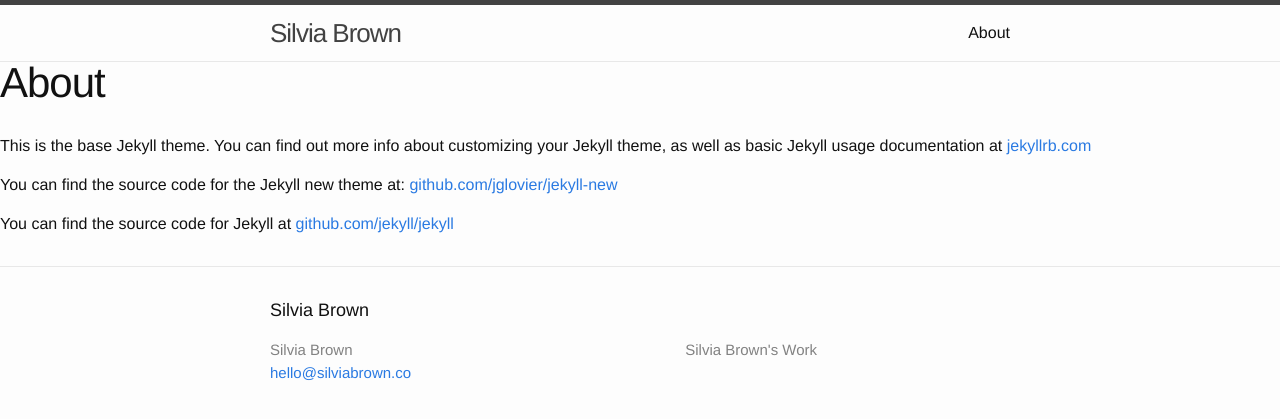
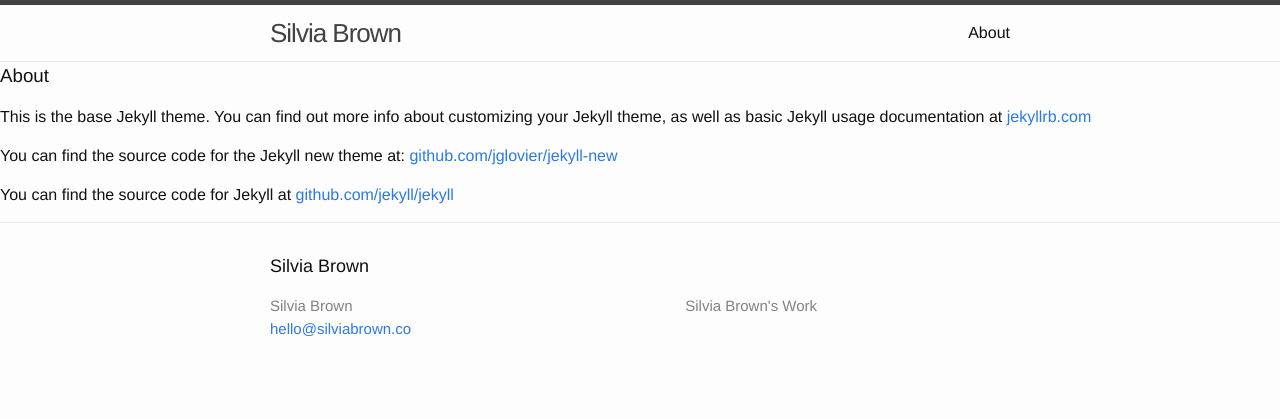
Before and after one commit to silscript/silvia-brown-jekyll, a Jekyll site: the page built from about.md, in a window 1280 px wide. Shown: the top 419 px of the page. Built offline with Jekyll 4.4.1, drawn with Linux system fonts in a browser that asks for light colours.

Commit message:
Removed default classes and edited structure.

```diff
--- a/_layouts/page.html
+++ b/_layouts/page.html
@@ -1,14 +1,9 @@
 ---
 layout: default
 ---
-<div class="post">
-
-  <header class="post-header">
-    <h1 class="post-title">{{ page.title }}</h1>
+<article>
+  <header>
+    <h3>{{ page.title }}</h3>
   </header>
-
-  <article class="post-content">
-    {{ content }}
-  </article>
-
-</div>
+  <p>{{ content }}</p>
+</article>
```
